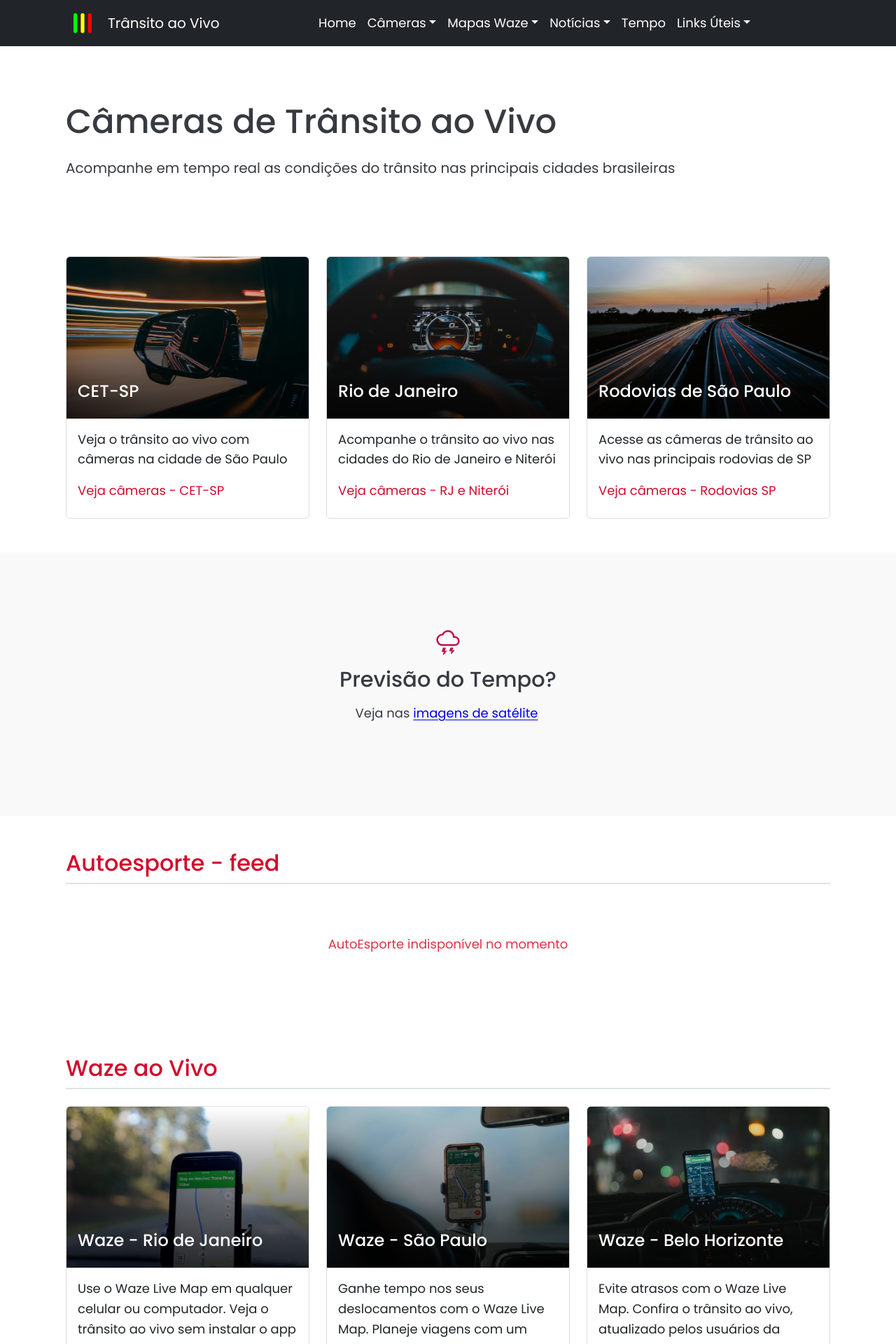
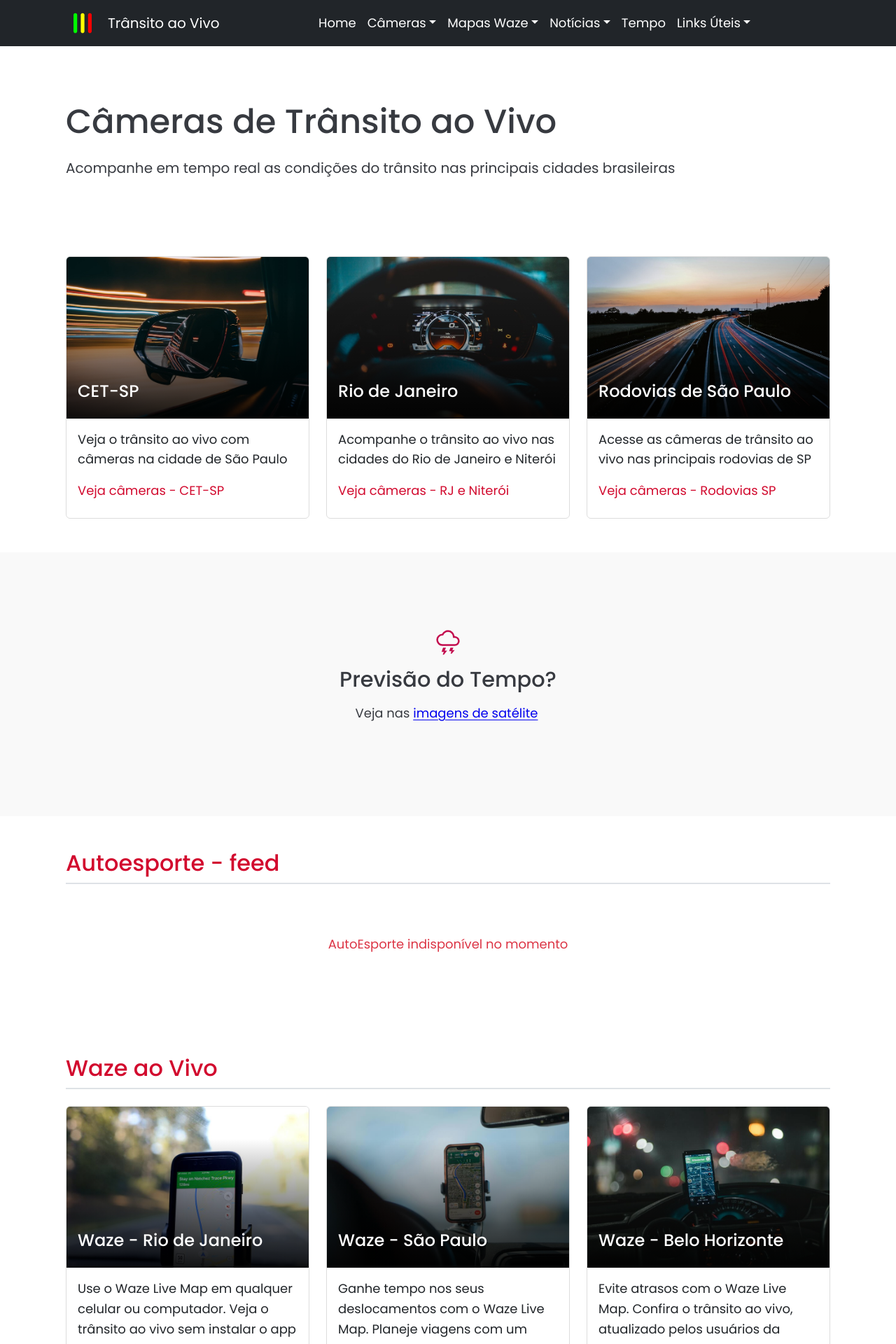
Before and after one commit to Sergio-Damm/transitoaovivo, a Jekyll site: the page built from index.html, in a window 1280 px wide. Shown: the top 1920 px of the page at 70% size. Built offline with Jekyll 4.4.1, drawn with Linux system fonts in a browser that asks for light colours; comment, search, counter and statistics services are not loaded.

Commit message:
test rgba(0, 0, 0, 0.0) 20% e rgba(0, 0, 0, 0.9) 100%

```diff
--- a/css/style.css
+++ b/css/style.css
@@ -334,8 +334,8 @@
   padding: 1rem;
   z-index: 2;
   background: linear-gradient(to bottom,
-    rgba(0, 0, 0, 0.0) 0%,
-    rgba(0, 0, 0, 0.8) 100%
+    rgba(0, 0, 0, 0.0) 20%,
+    rgba(0, 0, 0, 0.9) 100%
     );
   }
 
```
